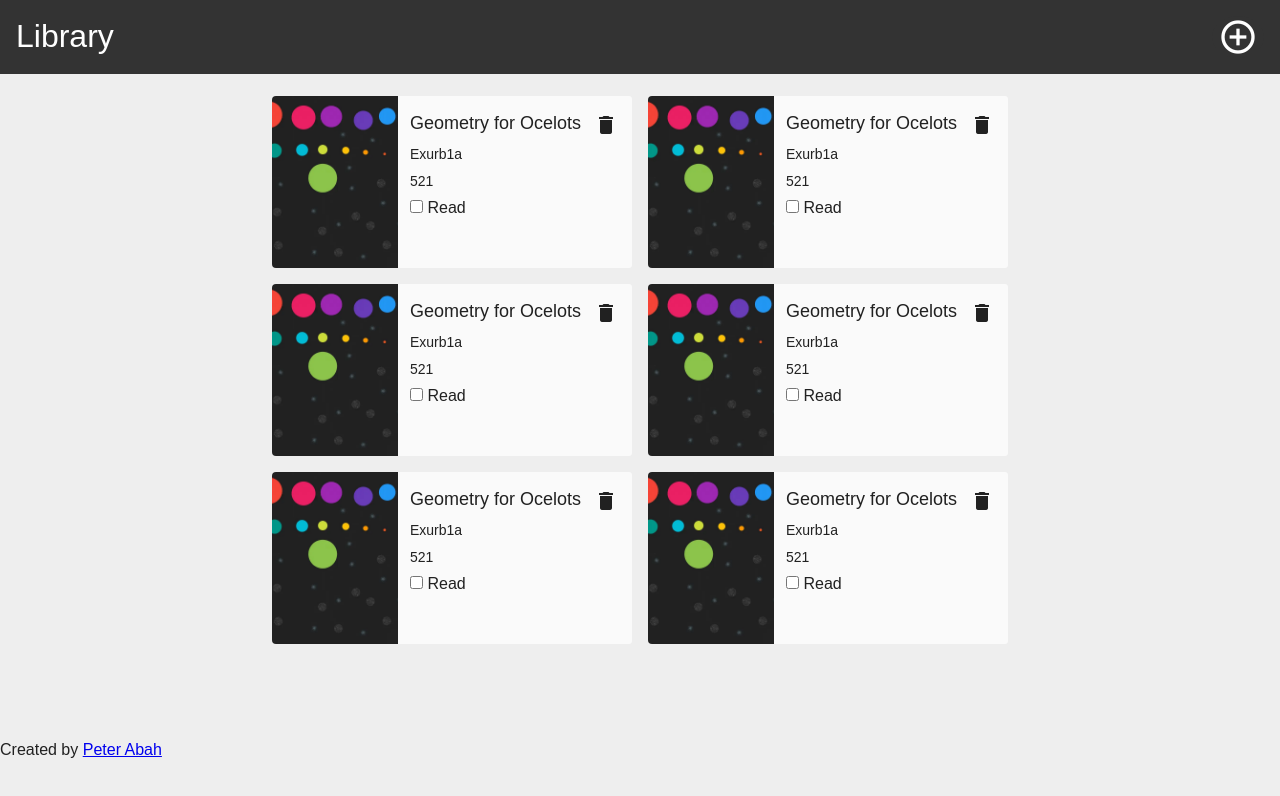
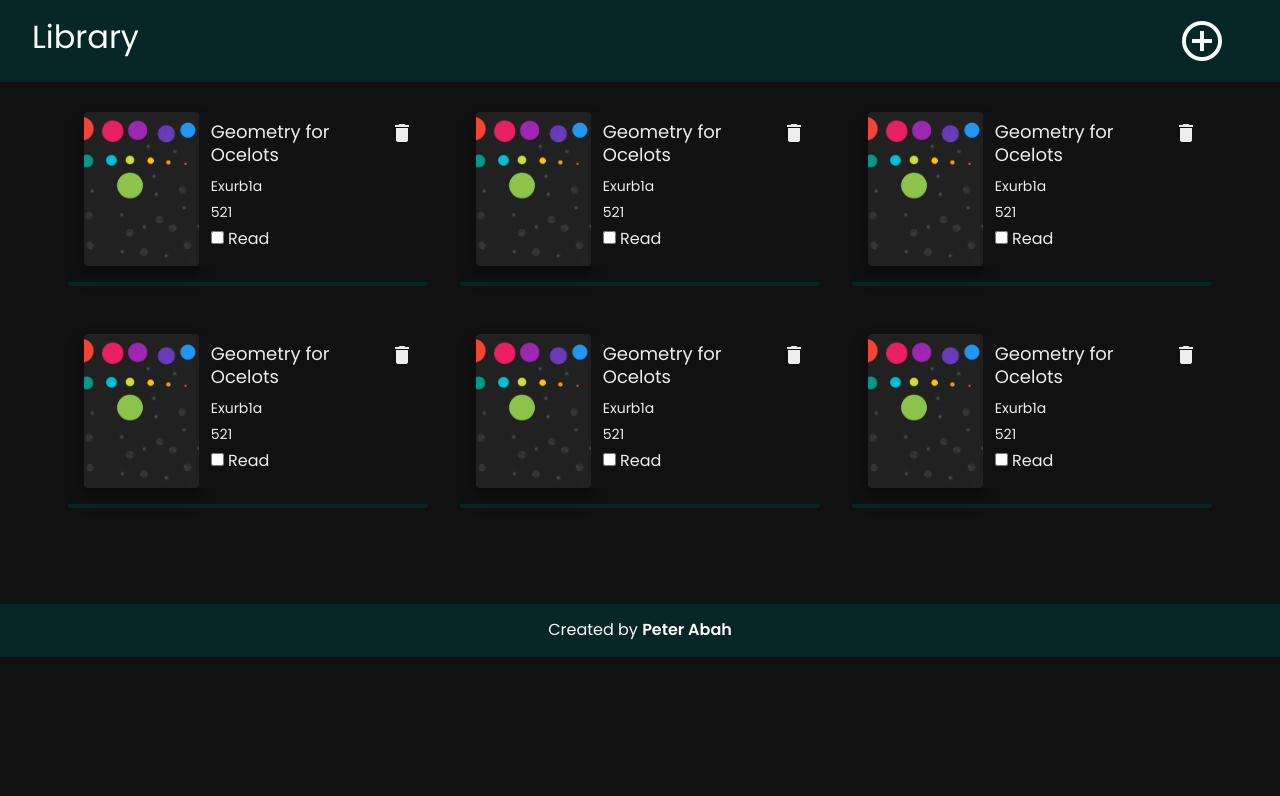
Before and after one commit to peter-abah/library, a website: page index.html in a window 1280 px wide. Drawn offline with nearby package versions, Linux system fonts and the light colour scheme.

Commit message:
add more styles

```diff
--- a/index.html
+++ b/index.html
@@ -4,12 +4,17 @@
 <head>
   <meta charset="UTF-8">
   <meta name="viewport" content="width=device-width, initial-scale=1.0">
+
+  <link rel="preconnect" href="https://fonts.googleapis.com">
+  <link rel="preconnect" href="https://fonts.gstatic.com" crossorigin>
+  <link href="https://fonts.googleapis.com/css2?family=Poppins:wght@400;600&display=swap" rel="stylesheet">
   <link href="https://fonts.googleapis.com/css?family=Material+Icons|Material+Icons+Outlined|Material+Icons+Two+Tone|Material+Icons+Round|Material+Icons+Sharp" rel="stylesheet">
+
   <link rel="stylesheet" href="css/main.css">
   <title>Library</title>
 </head>
 
-<body theme="light">
+<body theme="dark">
   <header class="header">
     <h1 class="header__title">Library</h1>
     <button class="add-book-btn">
@@ -134,7 +139,9 @@
 
   </main>
 
-  <footer>Created by <a href="#">Peter Abah</a></footer>
+  <footer class="footer">
+    <p class="footer__contact">Created by <a class="footer__link" href="#">Peter Abah</a></p>
+  </footer>
 </body>
 
 </html>
--- a/src/sass/_base.scss
+++ b/src/sass/_base.scss
@@ -1,7 +1,7 @@
 body {
   font-family: Poppins, sans-serif;
   color: var(--text-primary);
-  background-color: var(--gray-bg);
+  background-color: var(--primary);
   box-sizing: border-box;
   line-height: 1.3;
 }
@@ -19,3 +19,7 @@ button {
 input {
   margin: 0;
 }
+
+a {
+  color: currentColor;
+}
--- a/src/sass/_books.scss
+++ b/src/sass/_books.scss
@@ -1,10 +1,11 @@
+$book__img-shadow: rgba(0, 0, 0, 0.19) 0px 10px 20px, rgba(0, 0, 0, 0.23) 0px 6px 6px;
+
 .books {
   display: grid;
   grid-template-columns: 1fr;
   gap: 1rem;
 
   width: fit-content;
-  padding: 0 .625rem;
   margin: 6rem auto;
 }
 
@@ -15,7 +16,9 @@
   width: 100%;
   max-width: 22.5rem;
   min-height: 10.75rem;
+  padding: 1rem;
 
+  border-bottom: 4px solid var(--secondary);
   border-radius: 4px;
   background-color: var(--primary);
   color: var(--text-primary);
@@ -24,15 +27,15 @@
     width: 35%;
     height: auto;
     object-fit: cover;
-    border-radius: 4px 0 0 4px;
+    border-radius: 4px;
+    box-shadow: $book__img-shadow;
   }
 
   &__info {
     flex-grow: 1;
     max-width: 70%;
-    padding: 1rem 2rem 1rem .75rem;
+    padding: .5rem 2rem 1rem .75rem;
     background-color: var(--primary);
-    border-radius: 0 4px 4px 0;
   }
 
   &__title {
@@ -57,7 +60,7 @@
   &__delete-btn {
     position: absolute;
     right: .5rem;
-    top: 1rem;
+    top: 1.5rem;
 
     background-color: transparent;
     color: var(--text-primary);
@@ -66,6 +69,13 @@
 
 @media screen and (min-width: 48rem) {
   .books {
-    grid-template-columns: 1fr 1fr;
+    grid-template-columns: repeat(2, 1fr);
+    gap: 2rem;
   }
 }
+
+@media screen and (min-width: 72rem) {
+  .books {
+    grid-template-columns: repeat(3, 1fr);
+  }
+}
--- /dev/null
+++ b/src/sass/_footer.scss
@@ -0,0 +1,14 @@
+.footer {
+  padding: 1rem;
+  background-color: var(--secondary);
+  color: var(--text-secondary);
+
+  &__contact {
+    text-align: center;
+  }
+
+  &__link {
+    text-decoration: none;
+    font-weight: 600;
+  }
+}
--- a/src/sass/_header.scss
+++ b/src/sass/_header.scss
@@ -29,3 +29,16 @@
     color: var(--text-secondary);
   }
 }
+
+@media screen and (min-width: 48px) {
+  .header {
+    padding-left: 2rem;
+    padding-right: 3rem;
+  }
+
+  .add-book-btn {
+    &__icon {
+      font-size: 3rem;
+    }
+  }
+}
--- a/src/sass/_variables.scss
+++ b/src/sass/_variables.scss
@@ -1,16 +1,14 @@
 [theme="light"] {
   --primary: #fafafa;
-  --secondary: #333;
+  --secondary: #062726;
   --text-primary: #212121;
   --text-secondary: #fff;
   --text-gray: #bdbdbd;
-  --gray-bg: #eee;
 }
 
 [theme="dark"] {
-  --primary: #424242;
-  --secondary: #424242;
-  --gray-bg: #616161;
+  --primary: #111;
+  --secondary: #062726;
   --text-primary: #eee;
   --text-secondary: #fafafa;
   --text-gray: #9e9e9e;
--- a/src/sass/main.scss
+++ b/src/sass/main.scss
@@ -2,4 +2,5 @@
 @use 'variables';
 @use 'base';
 @use 'header';
+@use 'footer';
 @use 'books';
```
Also changed, not shown: css/main.css.
